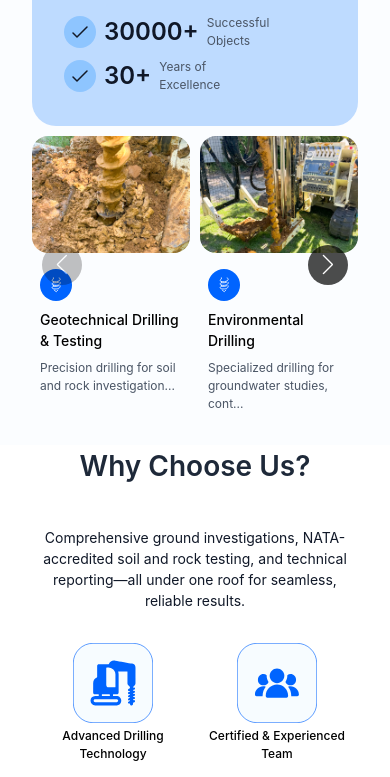
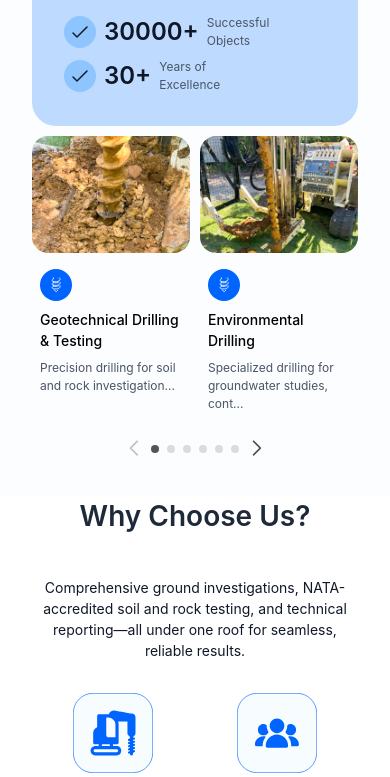
Before and after one commit to tharanga-madurapperuma/statewide-geotechnical_construction-site, a React (Vite) app: page / in a window 390 px wide. Shown: the part 2100-2877 px from the top of the page. Built offline with nearby package versions, Linux system fonts and the light colour scheme.

Commit message:
add buttons to carousel

```diff
--- a/src/App.css
+++ b/src/App.css
@@ -160,30 +160,31 @@
 .swiper-button-prev,
 .swiper-button-next {
     position: absolute;
-    top: 50%;
+    top: 98% !important;
     transform: translateY(-50%);
     width: 30px; /* Adjust as needed */
     height: 30px; /* Adjust as needed */
     color: rgb(255, 255, 255) !important; /* Optional: for better visibility */
-    z-index: 10;
+    z-index: 1000;
+    font-weight: 700 !important;
 }
 
 .swiper-button-prev {
     position: absolute;
-    left: 20px; /* Adjust as needed */
-    color: rgb(255, 255, 255) !important;
+    left: 40% !important; /* Adjust as needed */
+    color: rgba(0, 0, 0, 0.7) !important;
     padding: 20px;
     border-radius: 20px;
-    background-color: rgba(0, 0, 0, 0.7);
+    background-color: rgba(0, 0, 0, 0);
 }
 
 .swiper-button-next {
     position: absolute;
-    right: 20px; /* Adjust as needed */
-    color: rgb(255, 255, 255) !important;
+    right: 40% !important; /* Adjust as needed */
+    color: rgba(0, 0, 0, 0.7) !important;
     padding: 20px;
     border-radius: 20px;
-    background-color: rgba(0, 0, 0, 0.7);
+    background-color: rgba(0, 0, 0, 0);
 }
 
 .mySwiper {
@@ -193,6 +194,25 @@
 
 .swiper-wrapper {
     overflow: visible !important;
+    padding-bottom: 50px;
+}
+
+.services:hover .services-icon {
+    color: rgba(0, 100, 255, 1);
+}
+
+.swiper-pagination-fraction,
+.swiper-pagination-custom,
+.swiper-horizontal > .swiper-pagination-bullets,
+.swiper-pagination-bullets.swiper-pagination-horizontal {
+    bottom: 8px !important;
+    z-index: 0;
+}
+
+.swiper-pagination-bullet {
+    background-color: rgba(0, 0, 0, 0.666) !important;
+    width: 10px !important;
+    height: 10px !important;
 }
 
 /* ANIMATIONS */
@@ -222,3 +242,48 @@
         height: auto; /* Expand to 120% width */
     }
 }
+
+@media screen and (max-width: 900px) {
+    .swiper-button-prev {
+        left: 35% !important;
+    }
+
+    .swiper-button-next {
+        right: 35% !important;
+    }
+}
+
+@media screen and (max-width: 769px) {
+    .swiper-button-prev {
+        left: 35% !important;
+    }
+
+    .swiper-button-next {
+        right: 35% !important;
+    }
+
+    .swiper-pagination-fraction,
+    .swiper-pagination-custom,
+    .swiper-horizontal > .swiper-pagination-bullets,
+    .swiper-pagination-bullets.swiper-pagination-horizontal {
+        bottom: 4px !important;
+    }
+}
+
+@media screen and (max-width: 620px) {
+    .swiper-button-prev {
+        left: 25% !important;
+    }
+
+    .swiper-button-next {
+        right: 25% !important;
+    }
+}
+
+@media screen and (max-width: 400px) {
+    .swiper-pagination-bullet {
+        background-color: rgba(0, 0, 0, 0.666) !important;
+        width: 8px !important;
+        height: 8px !important;
+    }
+}
--- a/src/assets/assets.js
+++ b/src/assets/assets.js
@@ -75,6 +75,7 @@ import Weight from "./drilling/icons/weight.svg";
 import WallDrill from "./drilling/icons/wallDrill.svg";
 import WellAttaches from "./drilling/icons/wellAttaches.svg";
 import Man from "./drilling/icons/man.svg";
+import TwoMen from "./drilling/icons/twoMenWhite.svg";
 
 import FlaskWhite from "./drilling/icons/flaskWhite.svg";
 import ManWhite from "./drilling/icons/manWhite.svg";
@@ -247,6 +248,7 @@ export {
     DocWhite,
     Hero,
     DrillingSecond,
+    TwoMen,
 };
 
 // Env Drilling Page
--- a/src/components/footer/Footer.jsx
+++ b/src/components/footer/Footer.jsx
@@ -134,7 +134,7 @@ const Footer = () => {
                         </div>
                     </div>
                     <div className="w-full col-span-1 ">
-                        <div className="w-full xs:pl-8 sm:pl-0">
+                        <div className="w-full xs:pl-8 sm:pl-0 md:pl-8 lg:pl-[50px] xl:pl-[100px]">
                             <span className="font-poppins font-600 text-14 md:text-14 lg:text-16 xl:text-16">
                                 Quick Links
                             </span>
@@ -142,9 +142,7 @@ const Footer = () => {
                                 <Link to={"/aboutus"}>
                                     <p className="mb-2">About us</p>
                                 </Link>
-                                <Link to={"#"}>
-                                    <p className="mb-2">Services</p>
-                                </Link>
+
                                 <Link to={"/contact"}>
                                     <p className="mb-2">Contact Us</p>
                                 </Link>
--- a/src/index.css
+++ b/src/index.css
@@ -8,7 +8,7 @@
     --font-family-poppins: "Poppins", sans-serif;
     --font-family-inter: "Inter", sans-serif;
 
-    --swiper-navigation-size: 20px !important;
+    --swiper-navigation-size: 15px !important;
 }
 
 .font-poppins-62-400 {
--- a/src/pages/drilling/Drilling.jsx
+++ b/src/pages/drilling/Drilling.jsx
@@ -14,6 +14,7 @@ import {
     Weight,
     WellAttaches,
     WellWall,
+    TwoMen,
 } from "../../assets/assets";
 import CardIconTextCenterColored from "../../components/card-icon-text-center/CardIconTextCenterColored";
 import ButtonCard from "../../components/card/ButtonCard";
@@ -184,23 +185,23 @@ const Drilling = () => {
                         </p>
                         <div className="w-full grid grid-cols-1 gap-4 mt-4 sm:grid-cols-2 md:grid-cols-3 md:mt-6 lg:mt-8">
                             <CardIconTextCenterColored
+                                iconUrl={TwoMen}
+                                titleText="Site Investigations"
+                                bodyTextPresent={true}
+                                bodyText="Our experts ensure precise geotechnical analysis, advanced drilling, and reliable site assessments for safe construction."
+                            />
+                            <CardIconTextCenterColored
                                 iconUrl={FlaskWhite}
                                 titleText="Laboratory Testing"
                                 bodyTextPresent={true}
-                                bodyText="Our in-house lab conducts a wide range of soil and rock tests."
+                                bodyText="Our in-house lab conducts a wide range of soil and rock tests, accredited by NATA."
                             />
                             <CardIconTextCenterColored
                                 iconUrl={ManWhite}
                                 titleText="Engineering Assessments"
-                                bodyTextPresent={false}
-                                bodyText="Our expert engineers analyze geotechnical
+                                bodyTextPresent={true}
+                                bodyText="Our expert engineers analyse geotechnical
 conditions and provide detailed recommendations."
-                            />
-                            <CardIconTextCenterColored
-                                iconUrl={DocWhite}
-                                titleText="Comprehensive Reporting"
-                                bodyTextPresent={true}
-                                bodyText="We deliver complete reports with actionable insights to guide project decisions."
                             />
                         </div>
                     </div>
--- a/src/pages/home/Home.jsx
+++ b/src/pages/home/Home.jsx
@@ -38,38 +38,6 @@ const Home = () => {
     const mainDivRef = useRef(null);
     const [isHovering, setIsHovering] = useState(false);
     const [isAtEdge, setIsAtEdge] = useState(false);
-
-    useEffect(() => {
-        const handleWheel = (event) => {
-            if (isHovering && swiperRef.current && swiperRef.current.swiper) {
-                const swiper = swiperRef.current.swiper;
-
-                // If at the first or last slide, allow vertical scrolling
-                if (isAtEdge) {
-                    return;
-                }
-
-                event.preventDefault(); // Prevent vertical scrolling
-
-                if (event.deltaY > 0) {
-                    swiper.slideNext();
-                } else {
-                    swiper.slidePrev();
-                }
-            }
-        };
-
-        const mainDiv = mainDivRef.current;
-        if (mainDiv) {
-            mainDiv.addEventListener("wheel", handleWheel, { passive: false });
-        }
-
-        return () => {
-            if (mainDiv) {
-                mainDiv.removeEventListener("wheel", handleWheel);
-            }
-        };
-    }, [isHovering, isAtEdge]);
 
     // Home top
     useEffect(() => {
@@ -198,12 +166,7 @@ const Home = () => {
                             </div>
                             <div className="w-full h-[150px] md:w-[80%] xl:w-[65%] sm:h-[170px] md:h-[200px] xl:h-[220px] mt-15 md:mt-[100px] lg:mt-[150px] xl:mt-[142px] mb-2 xl:mb-[] lg:mb-0 sm:flex sm:relative bottom-0">
                                 <div className="bg-white w-full sm:w-2/3 h-full rounded-3xl">
-                                    <div
-                                        className="flex h-full cursor-pointer items-center"
-                                        onClick={() => {
-                                            navigate("/aboutus");
-                                        }}
-                                    >
+                                    <div className="flex h-full cursor-pointer items-center">
                                         <div className="h-full w-2/5 flex items-center justify-center">
                                             <img
                                                 className="object-cover h-[80%] w-[80%] rounded-2xl"
@@ -369,6 +332,9 @@ const Home = () => {
                                         keyboard={{
                                             enabled: true,
                                         }}
+                                        pagination={{
+                                            clickable: true,
+                                        }}
                                         navigation={true}
                                         modules={[
                                             Keyboard,
@@ -391,6 +357,9 @@ const Home = () => {
                                         spaceBetween={10}
                                         keyboard={{
                                             enabled: true,
+                                        }}
+                                        pagination={{
+                                            clickable: true,
                                         }}
                                         navigation={true}
                                         modules={[
@@ -421,6 +390,9 @@ const Home = () => {
                                         spaceBetween={32}
                                         keyboard={{ enabled: true }}
                                         navigation={true}
+                                        pagination={{
+                                            clickable: true,
+                                        }}
                                         onSlideChange={() => {
                                             const swiper =
                                                 swiperRef.current.swiper;
```
Also changed, not shown: src/components/navbar/Navbar.jsx (+37 -21 lines), src/assets/drilling/icons/twoMenWhite.svg (added).
